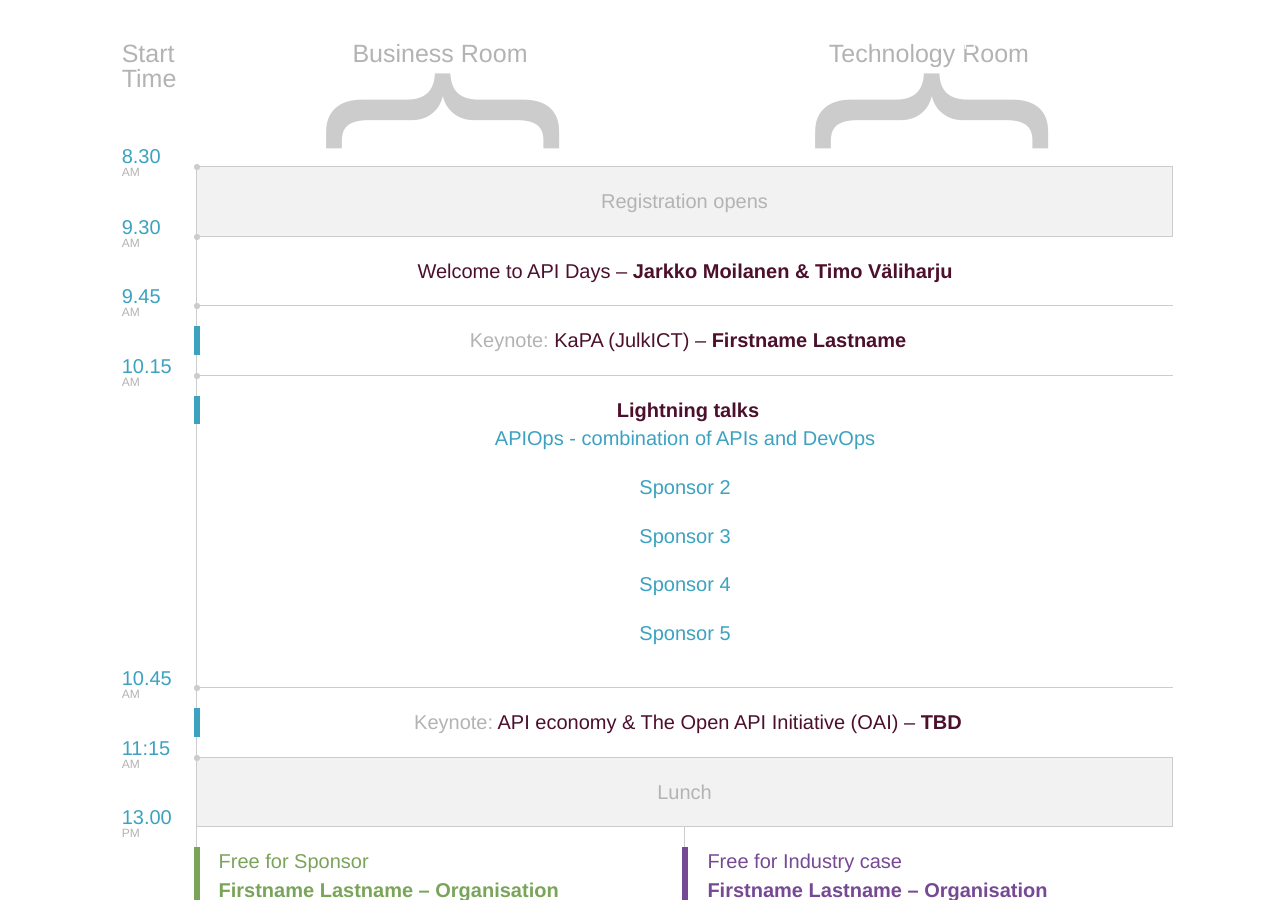
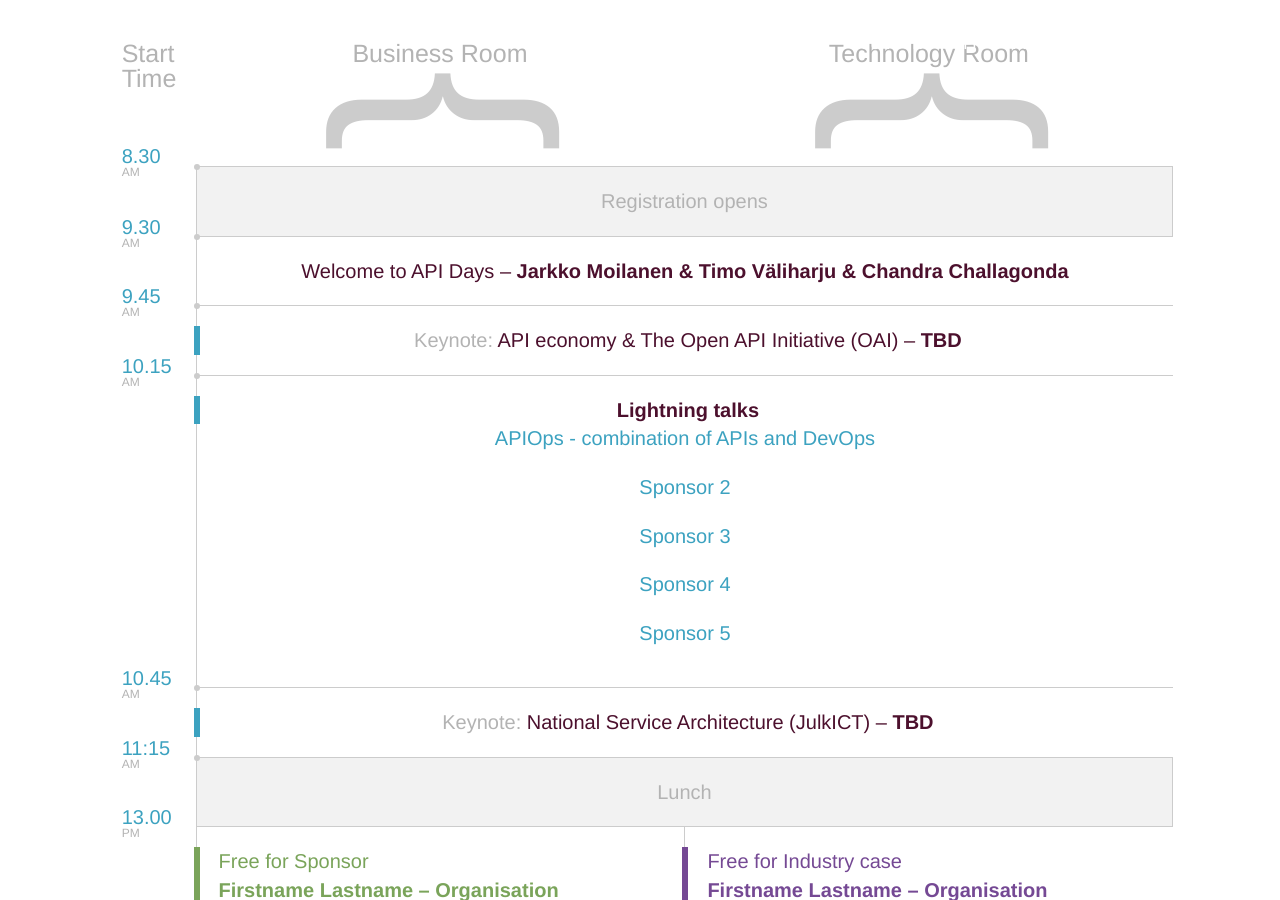
Before and after one commit to apidaysnordic/apidaysnordic.github.io, a Jekyll site: the page built from programme/index.md, in a window 1280 px wide and 900 px high, scrolled down 1995 px. Built offline with Jekyll 4.4.1, drawn with Linux system fonts in a browser that asks for light colours; some web fonts are replaced; comment, search, counter and statistics services are not loaded; some of the changed text lies outside the part shown.

Commit message:
added open api initiative

```diff
--- a/_layouts/programme.html
+++ b/_layouts/programme.html
@@ -112,7 +112,7 @@
                         <small>am</small>
                     </div>
                     <div class="col-md-11 entry entry-first entry-general">
-                        <a href=""> Welcome to API Days &ndash; <strong>Jarkko Moilanen & Timo Väliharju</strong></a>
+                        <a href=""> Welcome to API Days &ndash; <strong>Jarkko Moilanen & Timo Väliharju & Chandra Challagonda</strong></a>
                     </div>
                 </div>
 
@@ -360,7 +360,7 @@
                         <small>am</small>
                     </div>
                     <div class="col-md-11 entry entry-first entry-general">
-                        <a href=""> Welcome to API Days &ndash; <strong>Jarkko Moilanen & Timo Väliharju</strong></a>
+                        <a href=""> Welcome to API Days &ndash; <strong>Jarkko Moilanen & Timo Väliharju & Chandra Challagonda</strong></a>
                     </div>
                 </div>
 
@@ -370,7 +370,7 @@
                         <small>am</small>
                     </div>
                     <div class="col-md-11 entry entry-first entry-keynote">
-                        <a href=""><span>Keynote:</span> KaPA (JulkICT) &ndash; <strong>Firstname Lastname</strong></a>
+			<a href=""><span>Keynote:</span> API economy & The Open API Initiative (OAI) &ndash; <strong>TBD</strong></a>
                     </div>
                 </div>
 
@@ -395,7 +395,7 @@
                         <small>am</small>
                     </div>
                     <div class="col-md-11 entry entry-first entry-keynote">
-                        <a href=""><span>Keynote:</span> API economy & The Open API Initiative (OAI) &ndash; <strong>TBD</strong></a>
+		       <a href=""><span>Keynote:</span> National Service Architecture (JulkICT) &ndash; <strong>TBD</strong></a>
                     </div>
                 </div>
 
```
